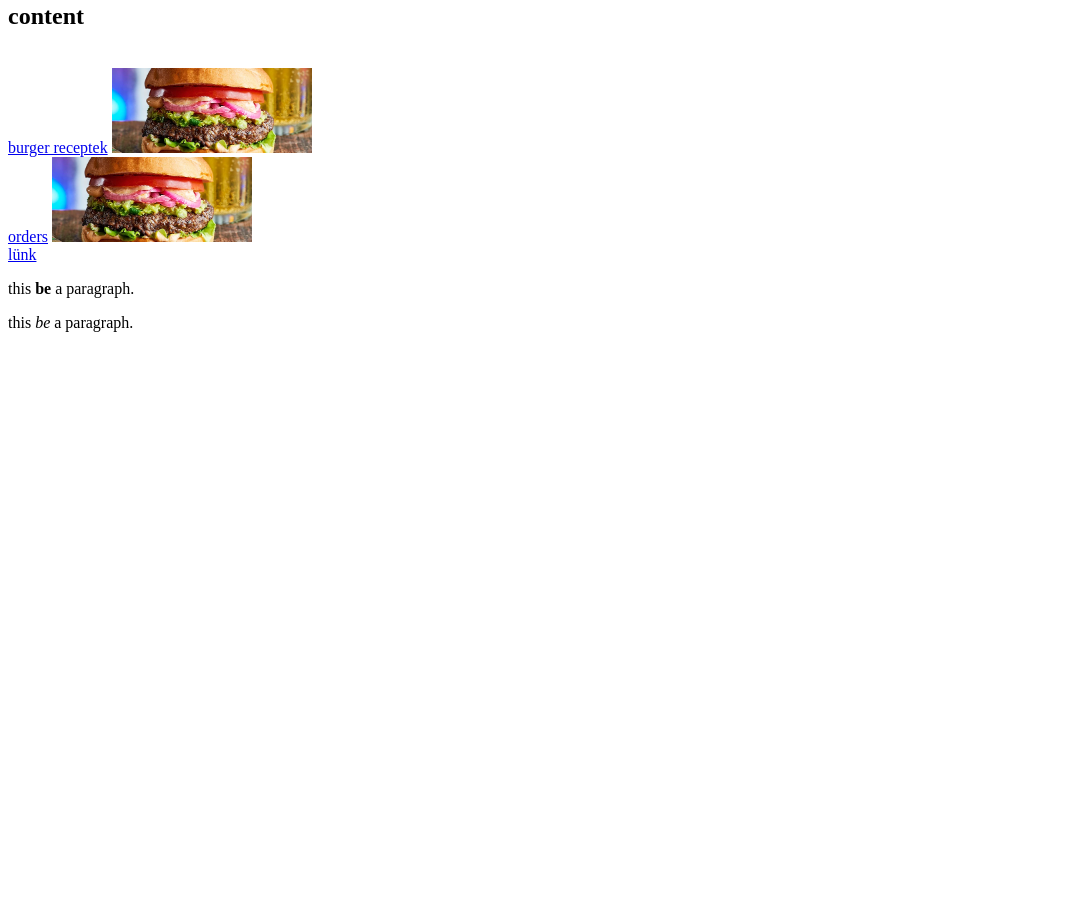
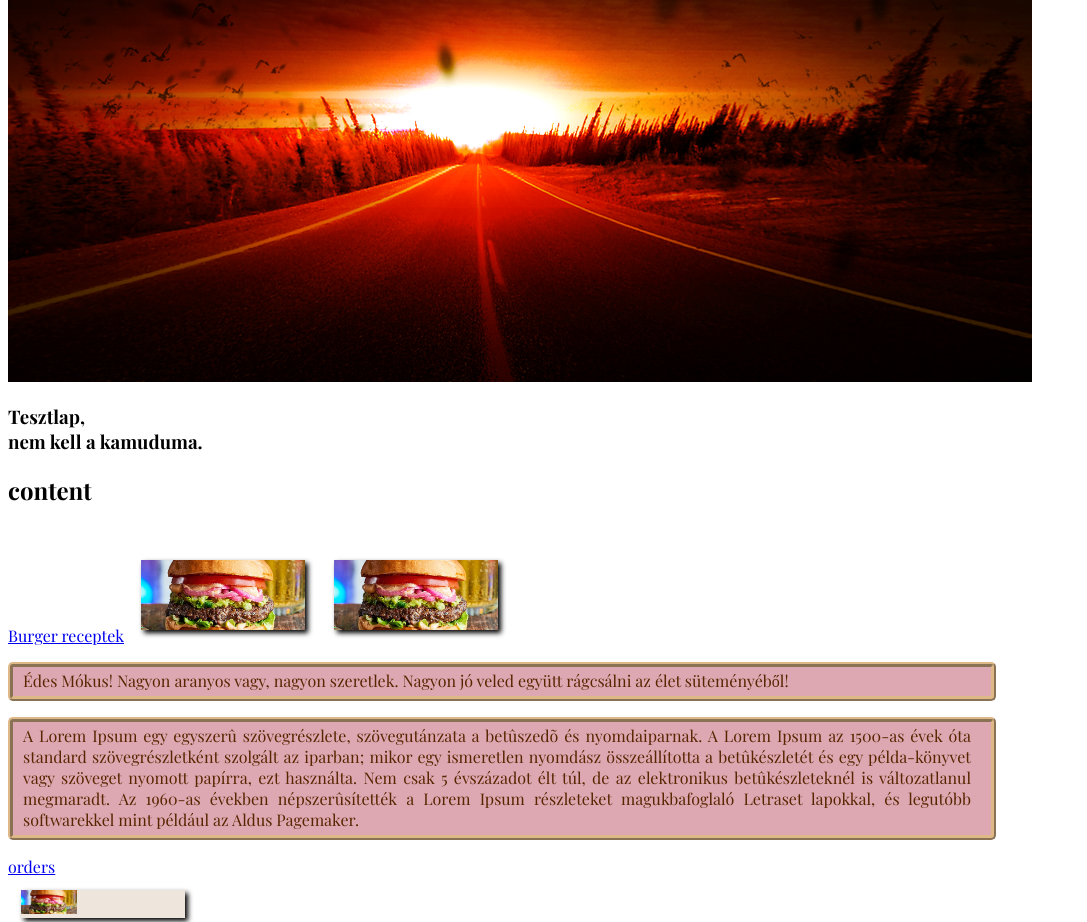
Before and after one commit to holdtenger/holdtenger.github.io, a plain HTML site: page index.html in a window 1280 px wide. Shown: the part 894-1816 px from the top of the page, without its empty margins (0-1087 px from the left). Before the commit the page ends 1242 px from the top, so only its background shows below. Drawn offline with nearby package versions, Linux system fonts and the light colour scheme; a web font is replaced by a local one.

Commit message:
exercises2

```diff
--- /dev/null
+++ b/css/colors.css
@@ -0,0 +1,10 @@
+#colorDiv {
+    display: inline-block;
+    width: 400px;
+    height: 300px;
+    background-color: rgba(81, 165, 218, 0.2);
+}
+
+html {
+    background: url(../img/nuclear_apocalypse.png) no-repeat, slategray;
+}
--- a/css/style.css
+++ b/css/style.css
@@ -6,9 +6,42 @@
     font-weight:  500;
 }
 
+#kieg-header {
+    font-family: 'Playfair Display', Arial, Helvetica, sans-serif;
+}
+
+.bold {
+    font-weight: bold;
+}
+
+.content {
+    font-style: normal;
+    text-align: justify;
+    color: rgb(88, 37, 0);
+    background-color: rgb(221, 168, 177);
+    border-radius: 5px;
+    padding: 3px 20px 5px 10px;
+    border: ridge 5px burlywood;
+    box-shadow: cornsilk;
+    max-width: 75%;
+    position: sticky;
+}
+
+.img-div {
+  background-color: rgba(204, 177, 151, 0.329);
+  box-shadow: 3px 3px 5px black;
+  margin: 1%;
+  width: 13%;
+}
+
+.img-div-light {
+    background-color: rgb(184, 102, 27, 0.329);
+    margin: 10px 20px 10px 30px;
+}
 
 html {
-    text-transform: lowercase;
+    text-transform: none;
+    font-family: 'Playfair Display', serif;
 }
 
         h1 {
@@ -33,7 +66,7 @@ html {
             font-weight: 700;
         }
 
-        img {
-            width: 200px;
-
+        #img1 {
+            position: absolute;
+            top: 10px;
         }
--- a/index.html
+++ b/index.html
@@ -40,7 +40,7 @@
         <li>vega</li>
     </ul>
 
-    <h2>kiegek</h2>
+    <h2 id="kieg-header">kiegek</h2>
     <ol>
         <li>oliva</li>
         <li>papesz</li>
@@ -60,12 +60,23 @@
 
     <a href="https://www.olivemagazine.com/recipes/vegan/ultimate-grillable-vegan-burgers/"> <br> Burger receptek</a>
 
-    <img src="img/vegaburger.webp" alt="pic">
-        <br>
+    <img id="img1" class="img-div" src="img/vegaburger.webp" alt="pic">
+    <img class="img-div" src="img/vegaburger.webp" alt="pic">
+    <img class="img-div" src="img/vegaburger.webp" alt="pic">
+
+    <br>
+     <p class="content">
+        <span class="title">Édes Mókus!</span> Nagyon aranyos vagy, nagyon szeretlek. Nagyon jó veled együtt rágcsálni az élet süteményéből!
+     </p>
+    <p class="content">A Lorem Ipsum egy egyszerû szövegrészlete, szövegutánzata a betûszedõ és nyomdaiparnak. A Lorem Ipsum az 1500-as évek óta standard szövegrészletként szolgált az iparban; mikor egy ismeretlen nyomdász összeállította a betûkészletét és egy példa-könyvet vagy szöveget nyomott papírra, ezt használta. Nem csak 5 évszázadot élt túl, de az elektronikus betûkészleteknél is változatlanul megmaradt. Az 1960-as években népszerûsítették a Lorem Ipsum részleteket magukbafoglaló Letraset lapokkal, és legutóbb softwarekkel mint például az Aldus Pagemaker.</p>
 
     <a href="pages/orders.html">orders</a>
+
+    <div class="img-div">
     <a target="blank" href="https://www.olivemagazine.com/recipes/vegan/ultimate-grillable-vegan-burgers/"><img width="56" src="img/vegaburger.webp" alt="pic"></a>
- <br>
+    </div>
+
+    <br>
     <a href="http://127.0.0.1:5500/about.html">lünk</a>
     <p>This <b> be </b>a paragraph.</p>
     <p>This <i>be</i> a paragraph.</p>
```
Also changed, not shown: about.html (+1 -1 lines), colors.html (added, +12 -0 lines).
